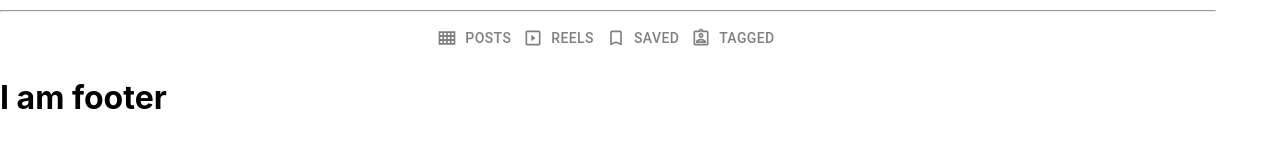
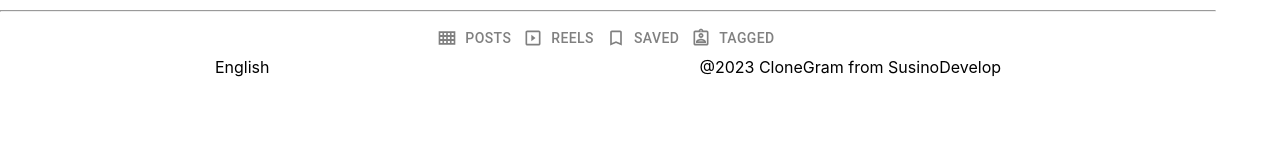
Before and after one commit to susinodevelop/instagram-clone-react, a React (Create React App) app: page /profile in a window 1280 px wide. Shown: the part 464-612 px from the top of the page. Built offline with nearby package versions, Linux system fonts and the light colour scheme.

Commit message:
Añade footer

```diff
--- a/src/app/style.css
+++ b/src/app/style.css
@@ -37,7 +37,7 @@
   }
 }
 
-body {
+#root {
   width: 95vw;
   height: 95vh;
 }
--- a/src/components/footer/footer.tsx
+++ b/src/components/footer/footer.tsx
@@ -4,7 +4,8 @@ import './style.css';
 export const Footer = () => {
     return (
         <footer>
-            <h1>I am footer</h1>
+            <span>English</span>
+            <span>@2023 CloneGram from SusinoDevelop</span>
         </footer>
     )
 }
--- a/src/components/footer/style.css
+++ b/src/components/footer/style.css
@@ -0,0 +1,5 @@
+footer {
+    display: flex;
+    flex-direction: row;
+    justify-content: space-around;
+}
```
